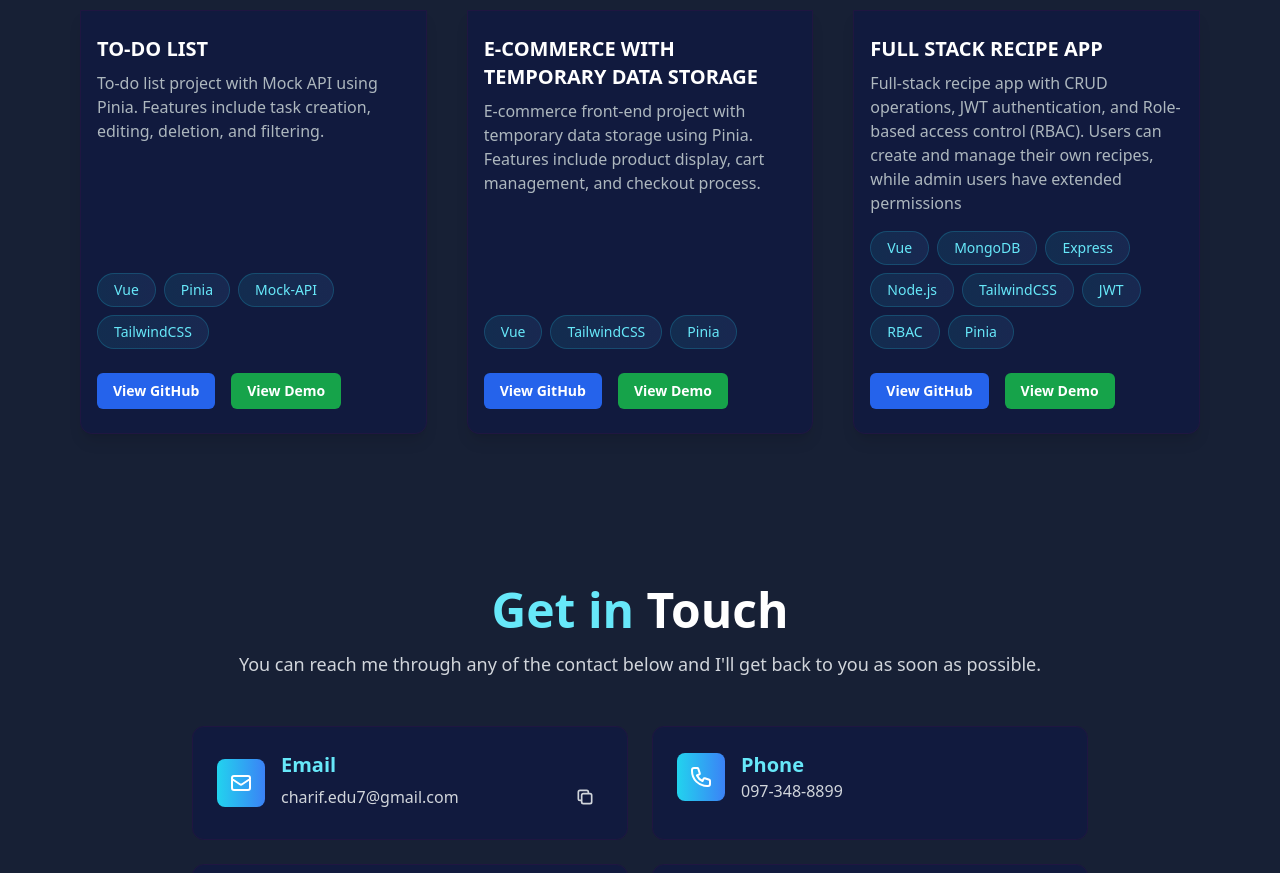
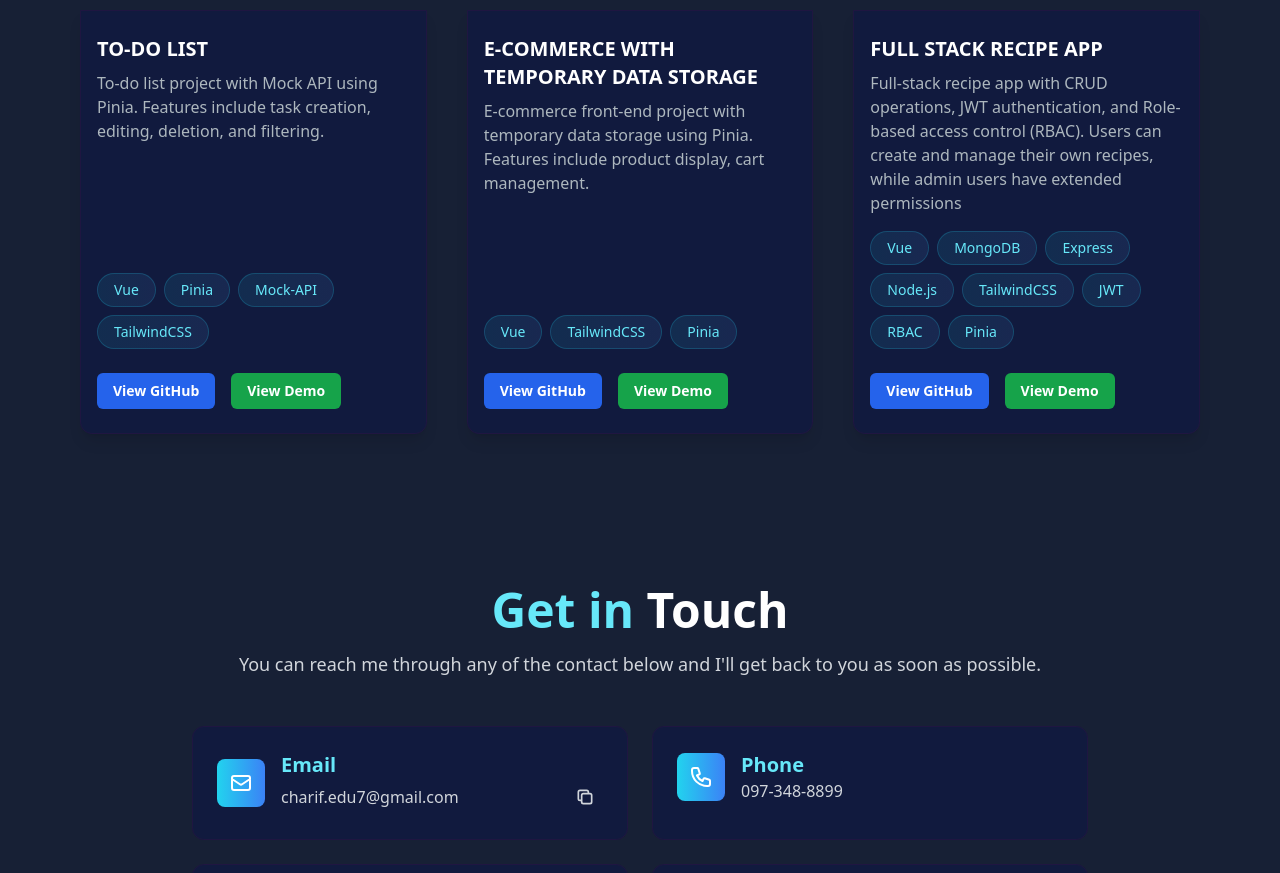
Before and after one commit to Charifx7/MyPortfolio, a Vue app: page / in a window 1280 px wide. Shown: the part 2288-3161 px from the top of the page. Built offline with nearby package versions, Linux system fonts and the light colour scheme.

Commit message:
change Latestproject

```diff
--- a/src/components/LatestProjSection.vue
+++ b/src/components/LatestProjSection.vue
@@ -63,7 +63,7 @@ const Projects = ref([
         id: 2,
         image: '/assets/project2.png',
         title: 'E-Commerce with Temporary Data Storage',
-        description: 'E-commerce front-end project with temporary data storage using Pinia. Features include product display, cart management, and checkout process.',
+        description: 'E-commerce front-end project with temporary data storage using Pinia. Features include product display, cart management.',
         technologies: ['Vue', 'TailwindCSS', 'Pinia'],
         gitURL: 'https://github.com/Charifx7/e-commerce-front-end',
         webURL: 'https://e-commerce-front-end-fawn.vercel.app/'
```
